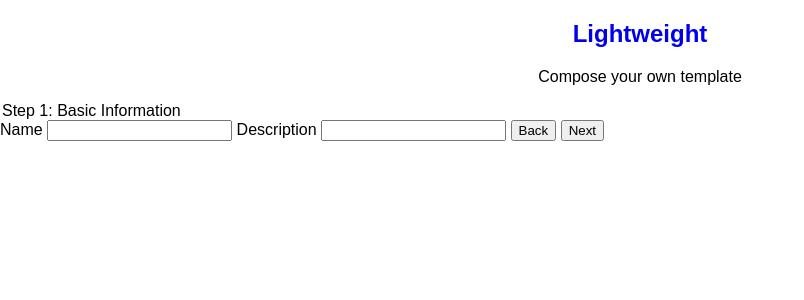
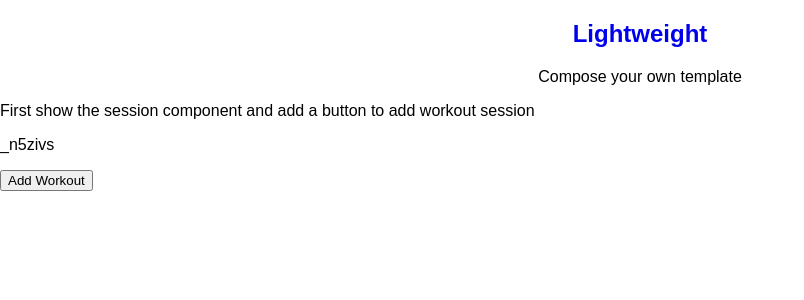
Before and after one commit to doctype-Melvin/repsetweight, a SvelteKit app in the folder frontend/: page /create in a window 1280 px wide. Shown: the top 300 px of the page, without its empty margins (0-804 px from the left). Built offline with nearby package versions, Linux system fonts and the light colour scheme; no server answers.

Commit message:
add placeholder for new workout component

```diff
--- a/frontend/src/routes/create/+layout.svelte
+++ b/frontend/src/routes/create/+layout.svelte
@@ -9,19 +9,19 @@
 
 
 
-    const previousTemplate = localStorage.getItem('template');
 
-    onMount(() => {
-        if (previousTemplate) {
-            userTemplateData.set(JSON.parse(previousTemplate))
-        }
-    })
 
-    export let currentStep = 'info';
+    // onMount(() => {
+    //     if (previousTemplate) {
+    //         userTemplateData.set(JSON.parse(previousTemplate))
+    //     }
+    // })
 
-    export let nextStep = (value) => {
-        currentStep = value;
-    }
+    // export let currentStep = 'info';
+
+    // export let nextStep = (value) => {
+    //     currentStep = value;
+    // }
 
 
 </script>
@@ -29,12 +29,12 @@
 
 <p style="text-align: center;">Compose your own template</p>
 
-    {#if currentStep === 'info'}
+    <!-- {#if currentStep === 'info'}
         <Info nextStep={nextStep}/>
     {:else if currentStep === 'workouts'}
         <Workouts nextStep={nextStep} />
     {:else }
         <Summary nextStep={nextStep} />
-    {/if}
+    {/if} -->
 
     <slot />
--- a/frontend/src/routes/create/+page.svelte
+++ b/frontend/src/routes/create/+page.svelte
@@ -0,0 +1,38 @@
+<script>
+    // @ts-nocheck
+    import { nanoid } from 'nanoid';
+
+    console.info('%c Viewing create route', 'color: #4CAF50; font-weight: bold; font-size: 16px;')
+
+    const previousTemplate = localStorage.getItem('template');
+    console.info('Create Route:', JSON.parse(previousTemplate))
+
+    let userWorkout = {
+        name: '',
+        description: '',
+        wid: nanoid(7),
+        exercises: []
+    }
+
+    $: workoutsArray = [userWorkout]
+
+    const addWorkoutHandler = () => {
+        let newWorkout = {
+            ...userWorkout,
+            wid: nanoid(7)
+        }
+        workoutsArray = [...workoutsArray, newWorkout]
+
+    }
+
+</script>
+
+<p>First show the session component and add a button to add workout session</p>
+
+{#each workoutsArray as workout}
+    <div>
+        <p>{workout.wid}</p>
+    </div>
+{/each}
+
+<button type="button" on:click={addWorkoutHandler}>Add Workout</button>
```
